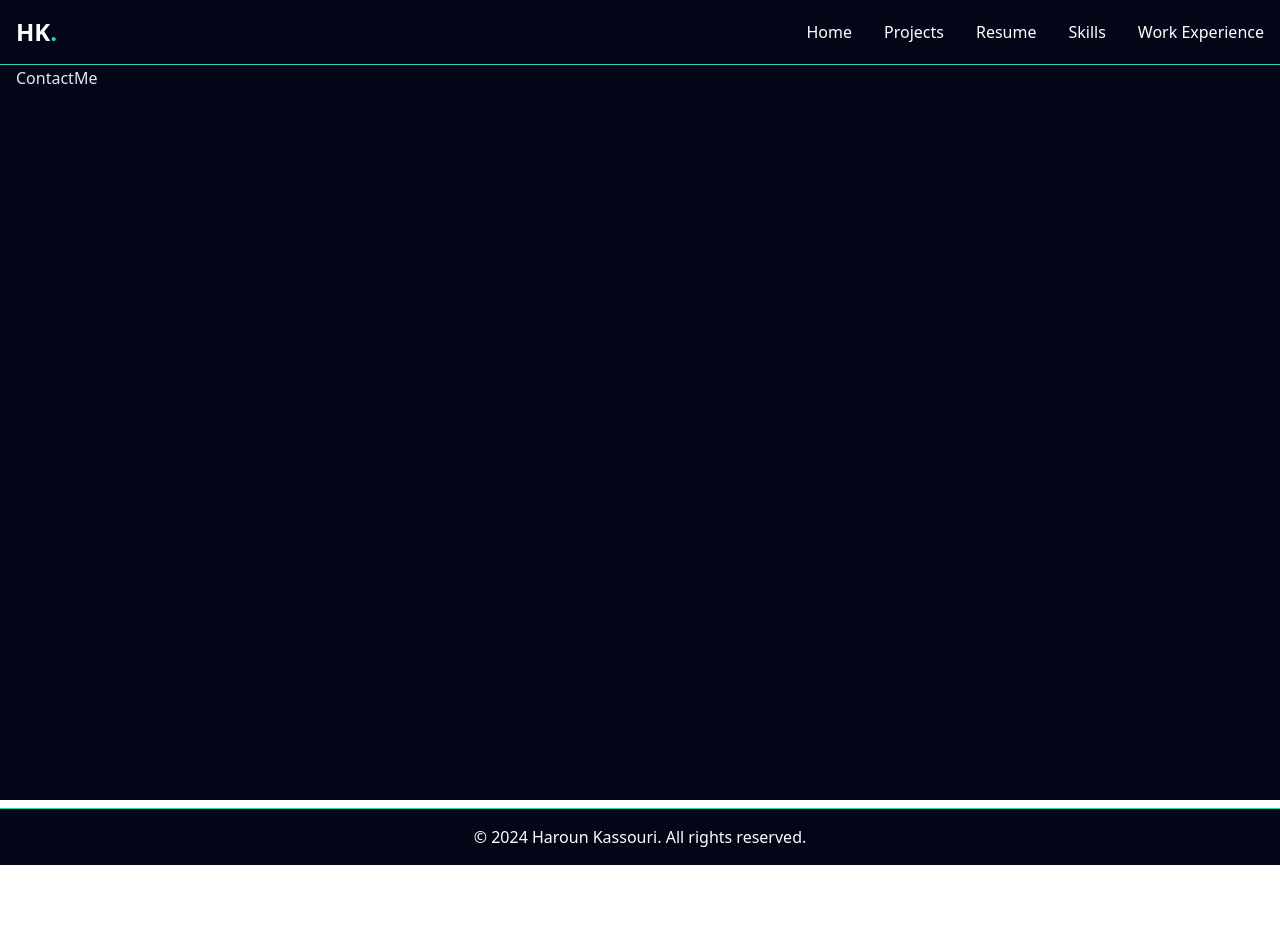
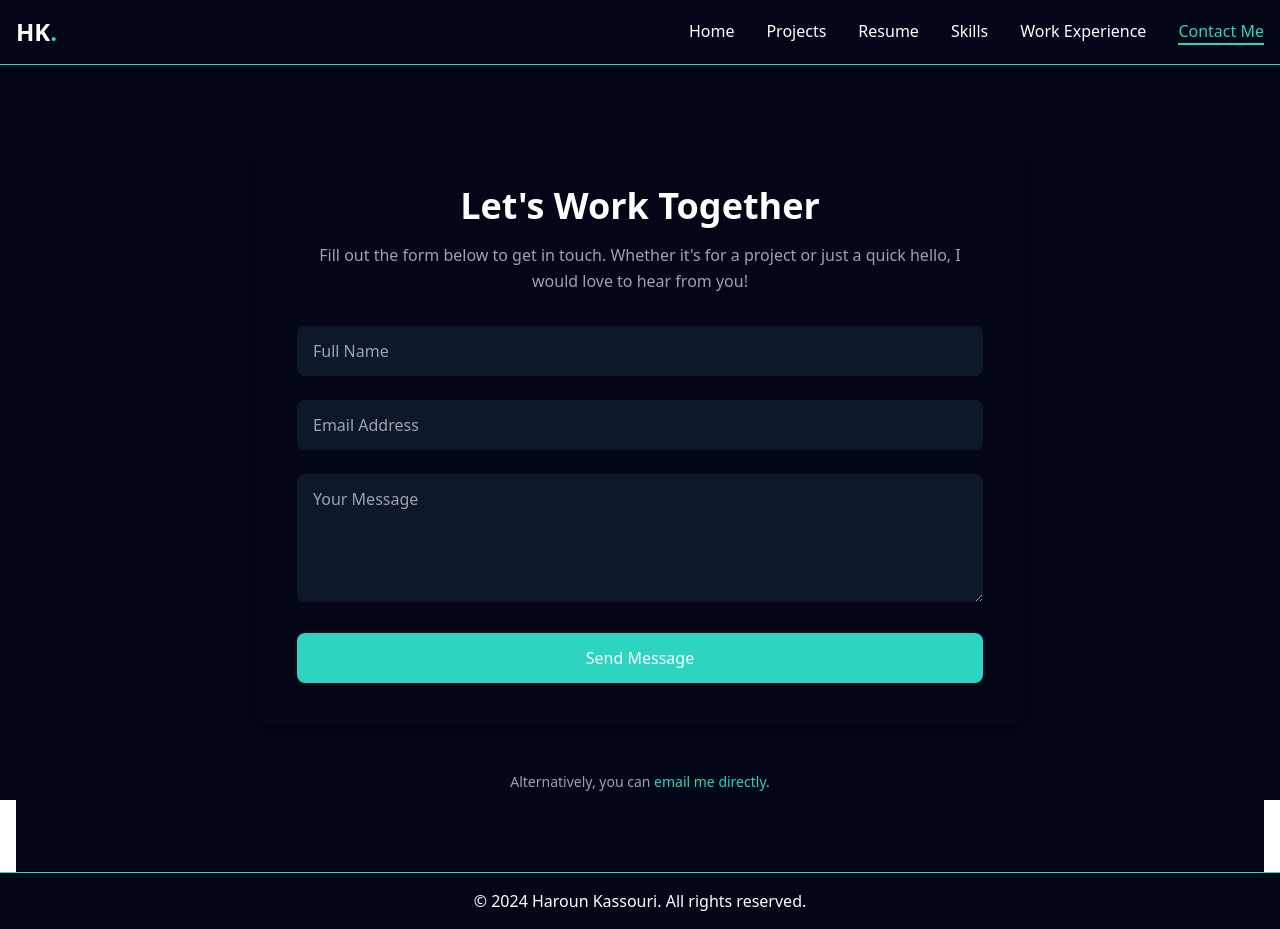
Before and after one commit to HarounHK/resume, a Next.js app: page /contact in a window 1280 px wide. Before the commit the page ends 865 px from the top, so only its background shows below. Built offline with nearby package versions, Linux system fonts and the light colour scheme.

Commit message:
Added contact menu

```diff
--- a/app/components/ContactMe.jsx
+++ b/app/components/ContactMe.jsx
@@ -1,7 +1,48 @@
-import React from 'react'
-
 export const ContactMe = () => {
   return (
-    <div>ContactMe</div>
-  )
-}
+    <div className="py-20 bg-slate-950 text-white min-h-screen flex items-center justify-center">
+      <div className="container mx-auto px-4">
+        {/* c=Contact Box */}
+        <div className="max-w-3xl mx-auto p-10 bg-slate-950 rounded-xl shadow-lg border border-slate-950">
+
+          {/* Heading */}
+          <h2 className="text-4xl font-semibold mb-4 text-center">Let's Work Together</h2>
+          <p className="text-center text-gray-400 mb-8">
+            Fill out the form below to get in touch. Whether it's for a project or just a quick hello, I would love to hear from you!
+          </p>
+
+          {/* Contact Form */}
+          <form className="space-y-6">
+            <input
+              type="text"
+              placeholder="Full Name"
+              className="w-full px-4 py-3 bg-slate-900 text-white rounded-lg outline-none focus:ring-2 focus:ring-teal-400"
+            />
+            <input
+              type="email"
+              placeholder="Email Address"
+              className="w-full px-4 py-3 bg-slate-900 text-white rounded-lg outline-none focus:ring-2 focus:ring-teal-400"
+            />
+            <textarea
+              placeholder="Your Message"
+              className="w-full px-4 py-3 bg-slate-900 text-white rounded-lg h-32 outline-none focus:ring-2 focus:ring-teal-400"
+            />
+            <button
+              type="submit"
+              className="bg-teal-400 text-white py-3 px-4 rounded-lg hover:bg-teal-500 transition-all w-full"
+            >
+              Send Message
+            </button>
+          </form>
+        </div>
+
+        {/* Extra Email section */}
+        <div className="flex justify-center mt-12">
+          <p className="text-gray-400 text-sm">
+            Alternatively, you can <a href="mailto:haroun.kassouri@outlook.com" className="text-teal-400 hover:underline">email me directly</a>.
+          </p>
+        </div>
+      </div>
+    </div>
+  );
+};
--- a/app/components/Resume.jsx
+++ b/app/components/Resume.jsx
@@ -1,7 +1,6 @@
-import React from 'react'
+import React from 'react';
 
 export const Resume = () => {
-  return (
-    <div>Coming soon...</div>
-  )
-}
+  return (<p>Coming Soon..</p>
+  );
+};
--- a/app/constants/text.js
+++ b/app/constants/text.js
@@ -14,7 +14,7 @@ export const LINKS = [
   { name: "resume", path: "/resume" },
   { name: "Skills", path: "/skills" },
   { name: "Work Experience", path: "/workexperience" },
-  // { name: "Contact Me", path: "/contact" },
+  { name: "Contact Me", path: "/contact" },
 ];
 
 export const PROFILE = {
```
